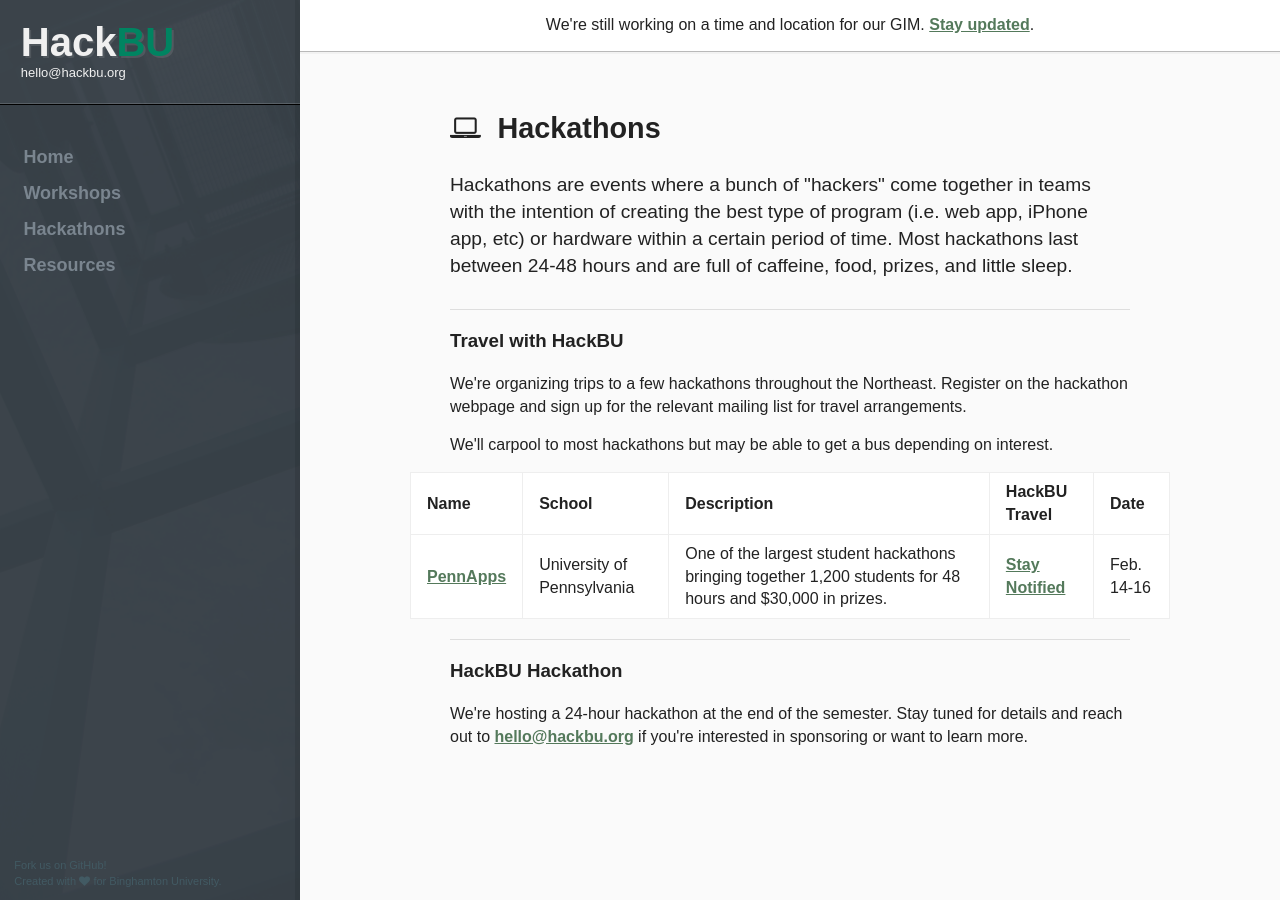
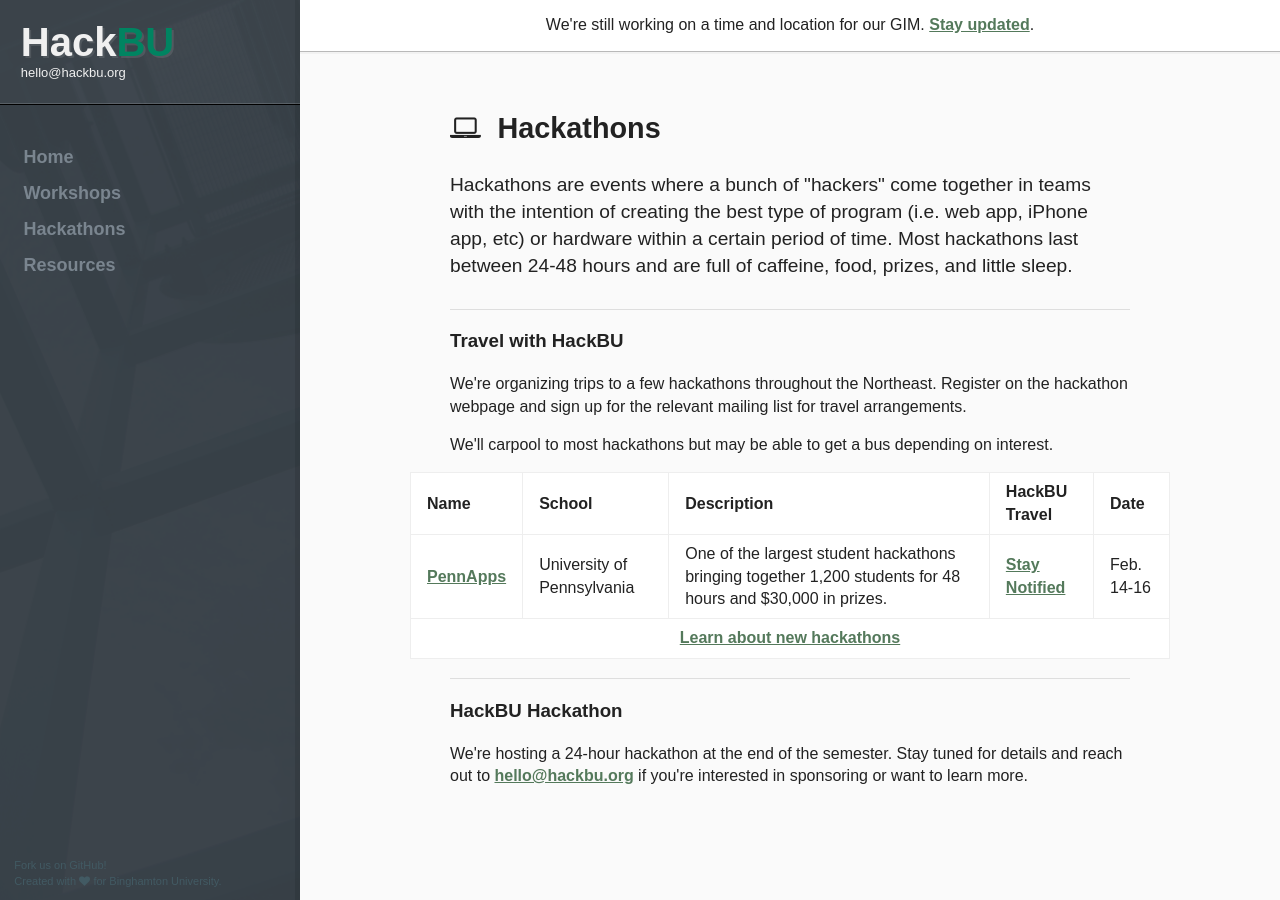
Before and after one commit to hackbinghamton/hackbinghamton.github.io, a Jekyll site: the page built from hackathons/index.html, in a window 1280 px wide. Built offline with Jekyll 4.4.1, drawn with Linux system fonts in a browser that asks for light colours; nearby versions of some CDN libraries.

Commit message:
add more content

```diff
--- a/hackathons/index.html
+++ b/hackathons/index.html
@@ -33,6 +33,9 @@ description: Attend hackathons with HackBU or learn more about the hackathon at
 				<td><a href="http://eepurl.com/LJPar">Stay Notified</a></td>
 				<td>Feb. 14-16</td>
 			</tr>
+			<tr>
+				<td colspan="5"><a href="http://eepurl.com/KFGl9">Learn about new hackathons</a></td>
+			</tr>
 		</tbody>
 	</table>
 </div>
--- a/resources/index.html
+++ b/resources/index.html
@@ -17,11 +17,14 @@ description: Brush up on skills or learn at your own pace with these resources.
 </ul>
 
 <h3>HTML</h3>
+
 <h3>CSS</h3>
+
 <h3>Ruby</h3>
 <ul>
 	<li><a href="http://learnxinyminutes.com/docs/ruby/">Learn X in Y minutes: Ruby</a> - Ruby syntax for experienced programmers</li>
 </ul>
+
 <h3>JavaScript</h3>
 <ul>
 	<li><a href="http://www.codecademy.com/tracks/javascript">Codecademy: Introduction to JavaScript</a> - interactive JavaScript guide</li>
```
